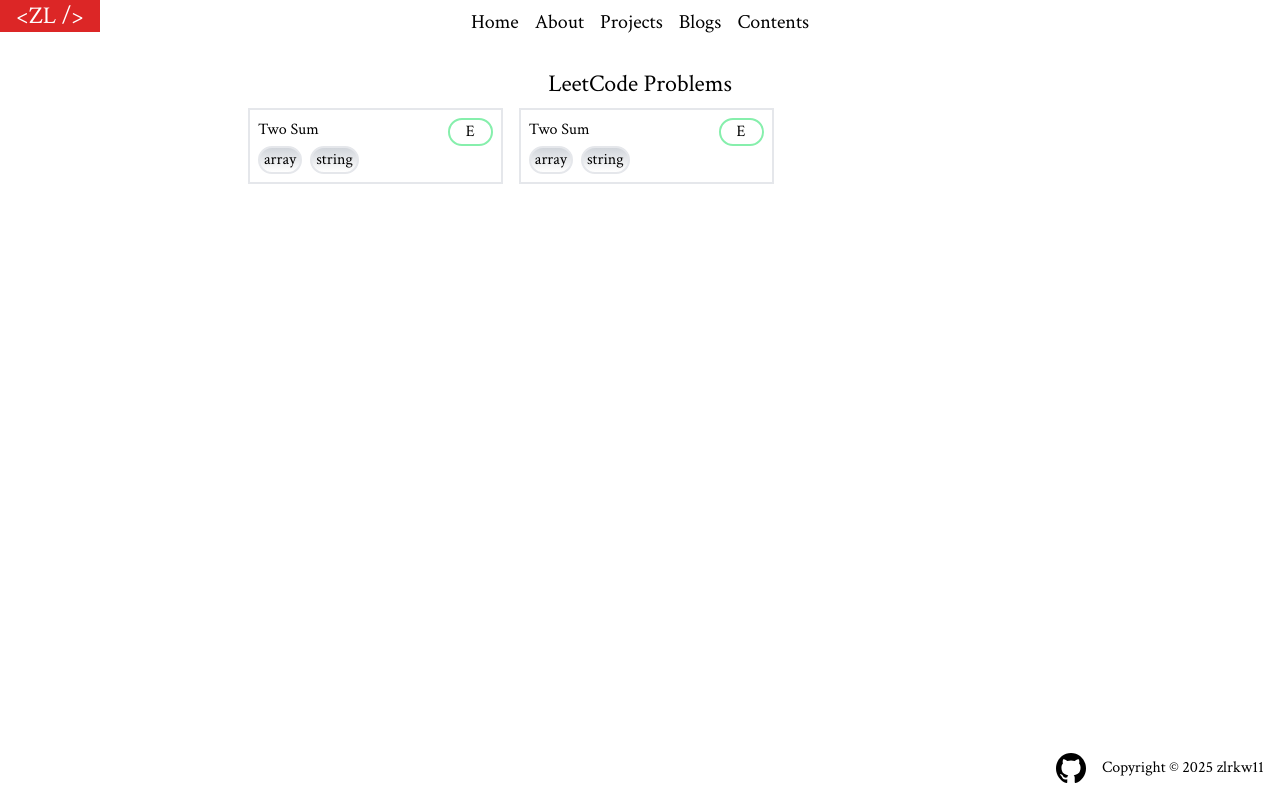
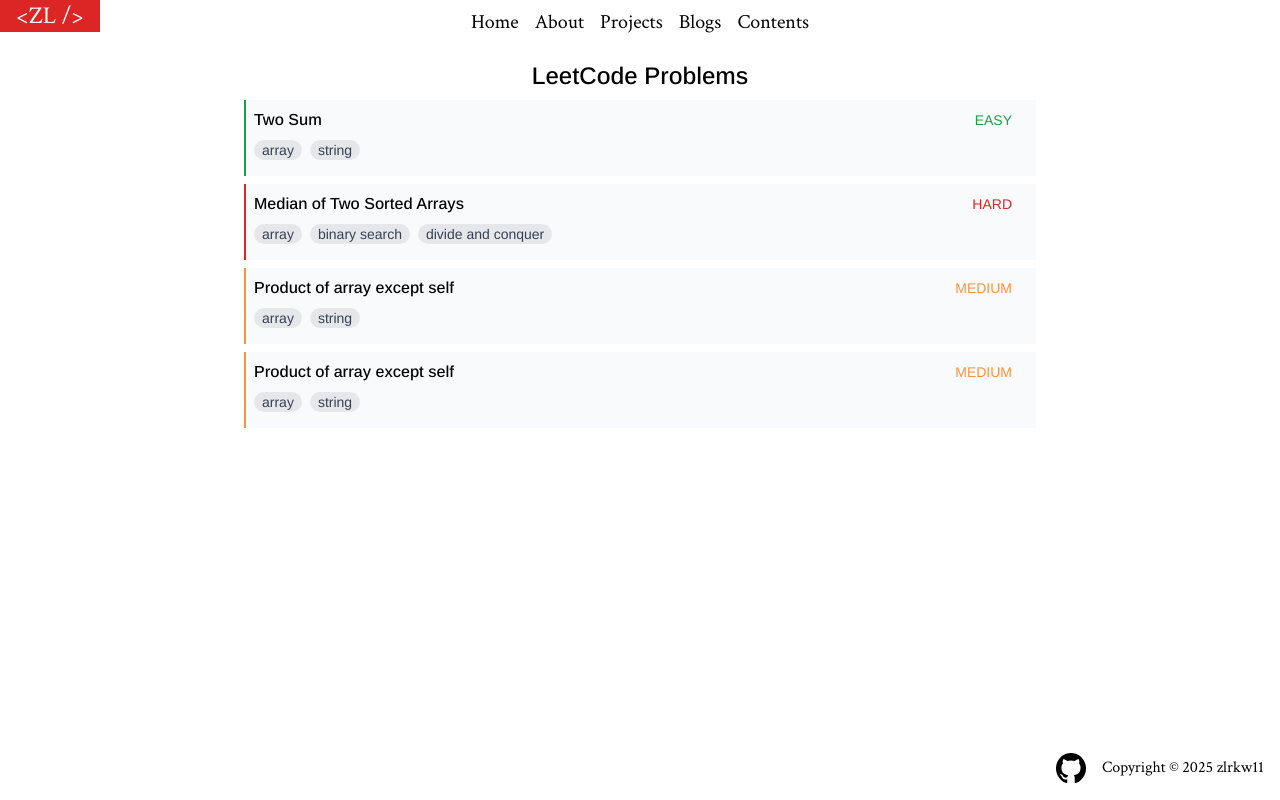
Before and after one commit to zlrkw11/zl-v2, a Next.js app: page /contents/leetcode in a window 1280 px wide. Built offline with nearby package versions, Linux system fonts and the light colour scheme.

Commit message:
leetcode types and page styling

```diff
--- a/app/contents/leetcode/page.tsx
+++ b/app/contents/leetcode/page.tsx
@@ -1,24 +1,58 @@
-import { Props } from "@/app/types/types";
+import { LeetCodeProps } from "@/app/types/types";
 import Link from "next/link";
 import { problems } from "@/data/problems";
+import { Arimo } from "next/font/google";
 
-const Problem = ({ title, slug, label, difficulty }: Props) => {
+const ArimoFont = Arimo({
+  subsets: ["latin"],
+  weight: "400",
+});
+
+const ArimoFontThick = Arimo({
+  subsets: ["latin"],
+  weight: "500",
+});
+
+type Props = {
+  problem: LeetCodeProps;
+  index: number;
+};
+
+const Problem = ({ problem, index }: Props) => {
+  const { id, title, label, difficulty } = problem;
   return (
-    <div className="border-2 col-span-1 m-2 p-2">
-      <Link href={`/leetcode/${slug}`} className="flex justify-between">
-        <h1>{title}</h1>
-        <div>
+    <div
+      className={`${difficulty === "easy" && "border-l-green-600"} ${
+        difficulty === "medium" && "border-l-orange-400"
+      } ${
+        difficulty === "hard" && "border-l-red-600"
+      } border-l-2 col-span-1 m-1 p-2 gap-2 flex flex-col h-full ${
+        index % 2 === 1 && "bg-gray-100"
+      } bg-gray-50`}
+    >
+      <Link
+        href={`/leetcode/${id}`}
+        className="flex justify-between items-center"
+      >
+        <h1 className="hover:text-red-600 hover:underline">{title}</h1>
+        <div className={`${ArimoFont.className} text-sm`}>
           {difficulty === "easy" && (
-            <div className="border-2 border-green-300 rounded-full px-4">E</div>
+            <div className=" text-green-600 rounded-full px-4">EASY</div>
+          )}{" "}
+          {difficulty === "medium" && (
+            <div className=" text-orange-400 rounded-full px-4">MEDIUM</div>
+          )}{" "}
+          {difficulty === "hard" && (
+            <div className=" text-red-600 rounded-full px-4">HARD</div>
           )}
         </div>
       </Link>
 
-      <div className="flex gap-2">
+      <div className={`flex gap-2 ${ArimoFont.className} text-sm`}>
         {label.map((l, i) => (
           <div
             key={i}
-            className="border-2 border-gray-200 from-white bg-gradient-to-t to-gray-300 rounded-full px-1"
+            className={` bg-gray-200 text-gray-700 rounded-full px-2`}
           >
             {l}
           </div>
@@ -30,12 +64,14 @@ const Problem = ({ title, slug, label, difficulty }: Props) => {
 
 const LeetCode = () => {
   return (
-    <div className="w-[800px] grid gird-cols-4 m-2 items-center">
-      <h1 className="text-2xl col-span-4 items-center flex justify-center">
+    <div
+      className={`${ArimoFontThick.className} md:w-[800px] w-[370px] grid grid-cols-1 gap-2 items-center`}
+    >
+      <h1 className="text-2xl col-span-1 items-center flex justify-center">
         LeetCode Problems
       </h1>
-      {problems.map((problem) => (
-        <Problem key={problem.id} {...problem} />
+      {problems.map((problem, i) => (
+        <Problem key={problem.id} problem={problem} index={i} />
       ))}
     </div>
   );
--- a/app/types/types.ts
+++ b/app/types/types.ts
@@ -7,10 +7,9 @@ export interface Project {
   url: string;
 }
 
-export type Props = {
+export type LeetCodeProps = {
   id: number;
   title: string;
-  slug: string;
   label: string[];
   difficulty: string;
 };
--- a/data/problems.ts
+++ b/data/problems.ts
@@ -1,17 +1,27 @@
-import { Props } from "@/app/types/types";
-export const problems: Props[] = [
+import { LeetCodeProps as problem } from "@/app/types/types";
+export const problems: problem[] = [
   {
     id: 1,
     title: "Two Sum",
-    slug: "two-sum",
     difficulty: "easy",
     label: ["array", "string"],
   },
   {
-    id: 2,
-    title: "Two Sum",
-    slug: "two-sum",
-    difficulty: "easy",
+    id: 4,
+    title: "Median of Two Sorted Arrays",
+    difficulty: "hard",
+    label: ["array", "binary search", "divide and conquer"],
+  },
+  {
+    id: 268,
+    title: "Product of array except self",
+    difficulty: "medium",
+    label: ["array", "string"],
+  },
+  {
+    id: 288,
+    title: "Product of array except self",
+    difficulty: "medium",
     label: ["array", "string"],
   },
 ];
```
